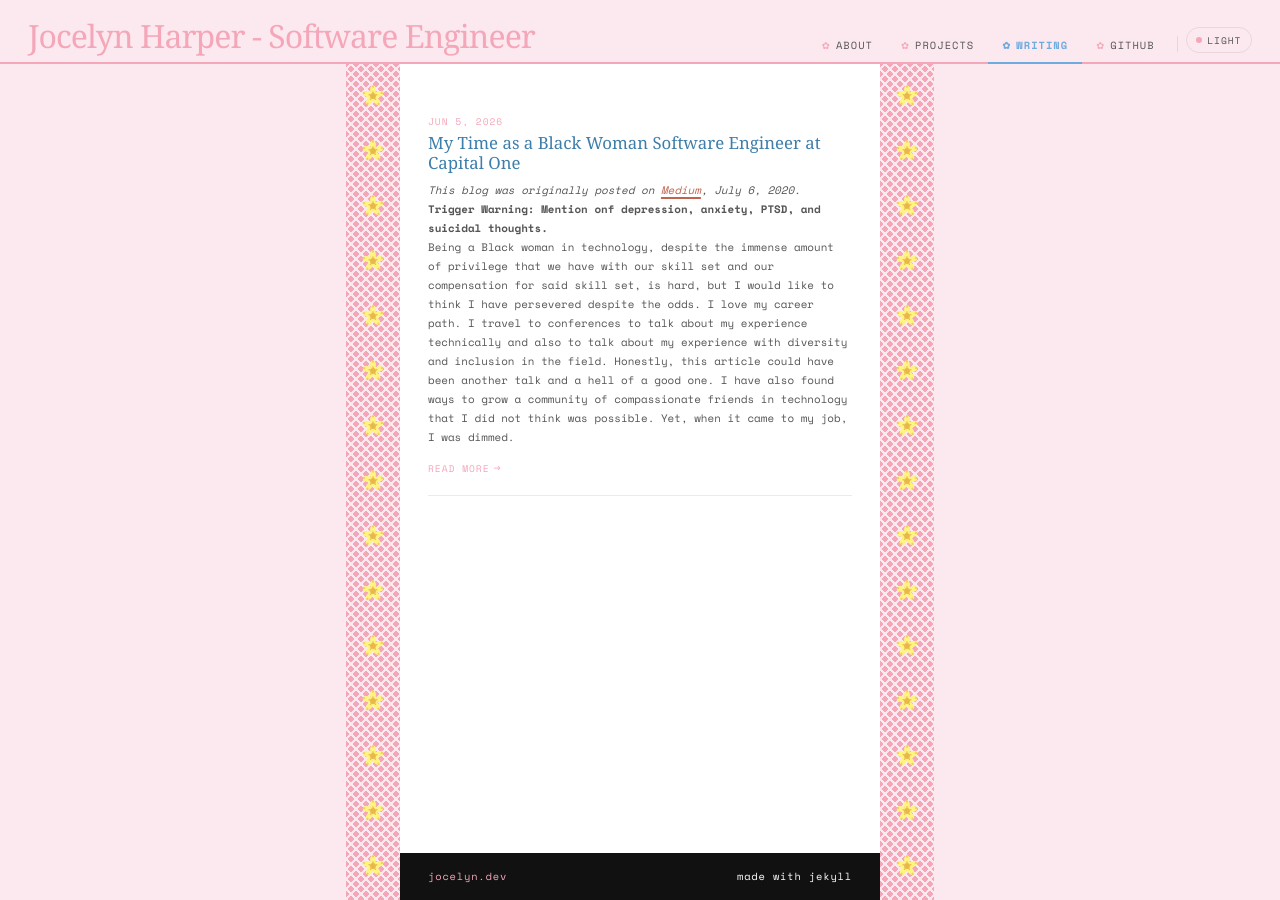
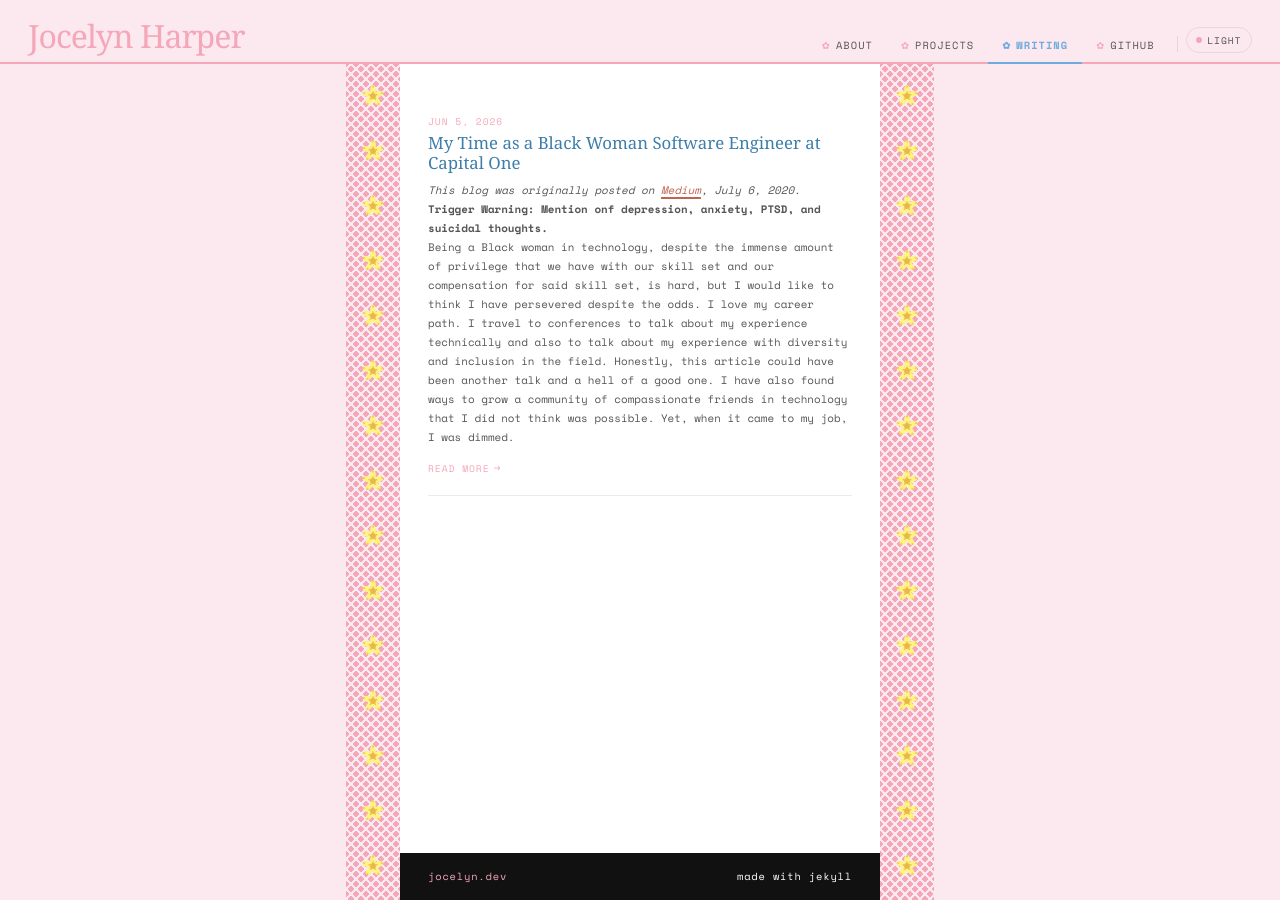
Before and after one commit to javawitch/javawitch.github.io, a Jekyll site: the page built from index.html, in a window 1280 px wide. Built offline with Jekyll 4.4.1, drawn with Linux system fonts in a browser that asks for light colours.

Commit message:
Removing the - Software Engineer from my title

```diff
--- a/_config.yml
+++ b/_config.yml
@@ -1,7 +1,7 @@
 # ── PETAL THEME — _config.yml ───────────────────────────────
 # Replace these values with your own
 
-title:       Jocelyn Harper - Software Engineer
+title:       Jocelyn Harper
 description: Portfolio and technical blog for Jocelyn Harper, Staff Software Engineer and lover of all things that sit at the intersection of software and aesthetics.
 url:         https://jocelyn.dev
 lang:        en
```
